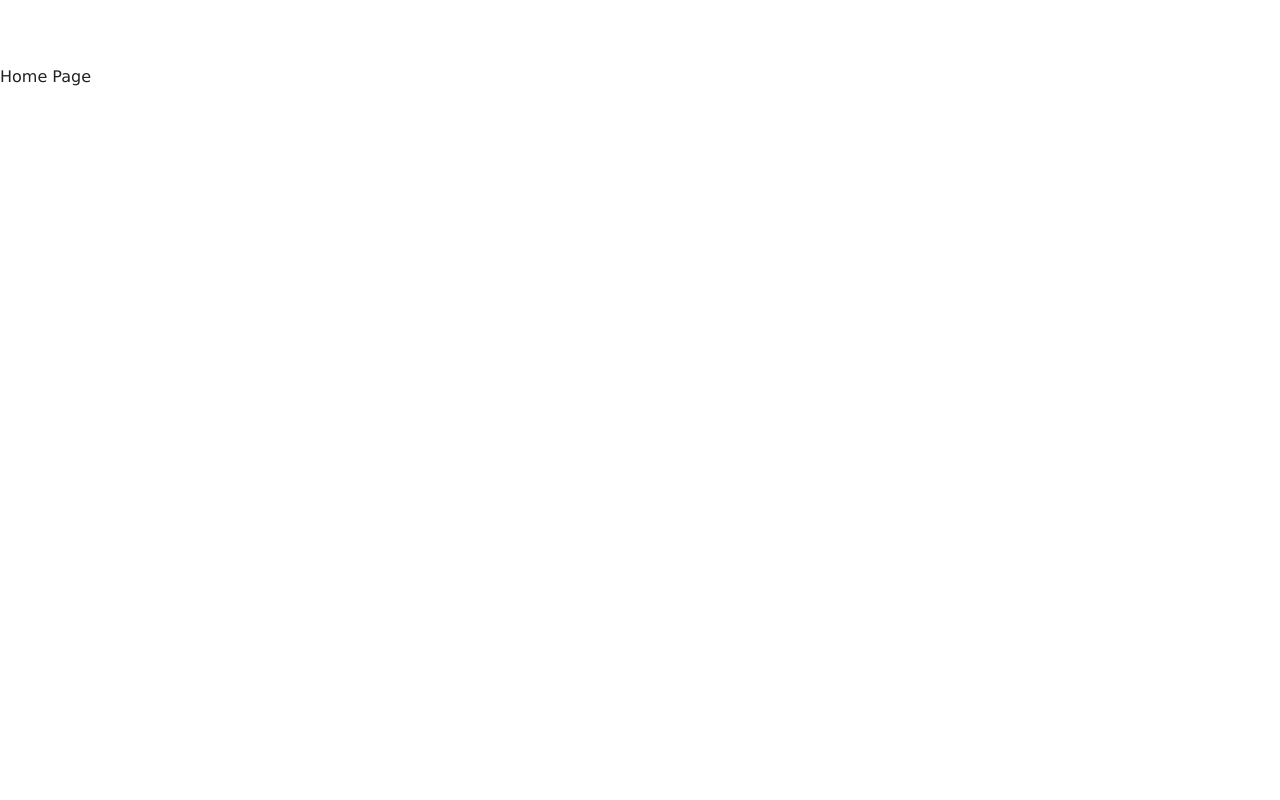
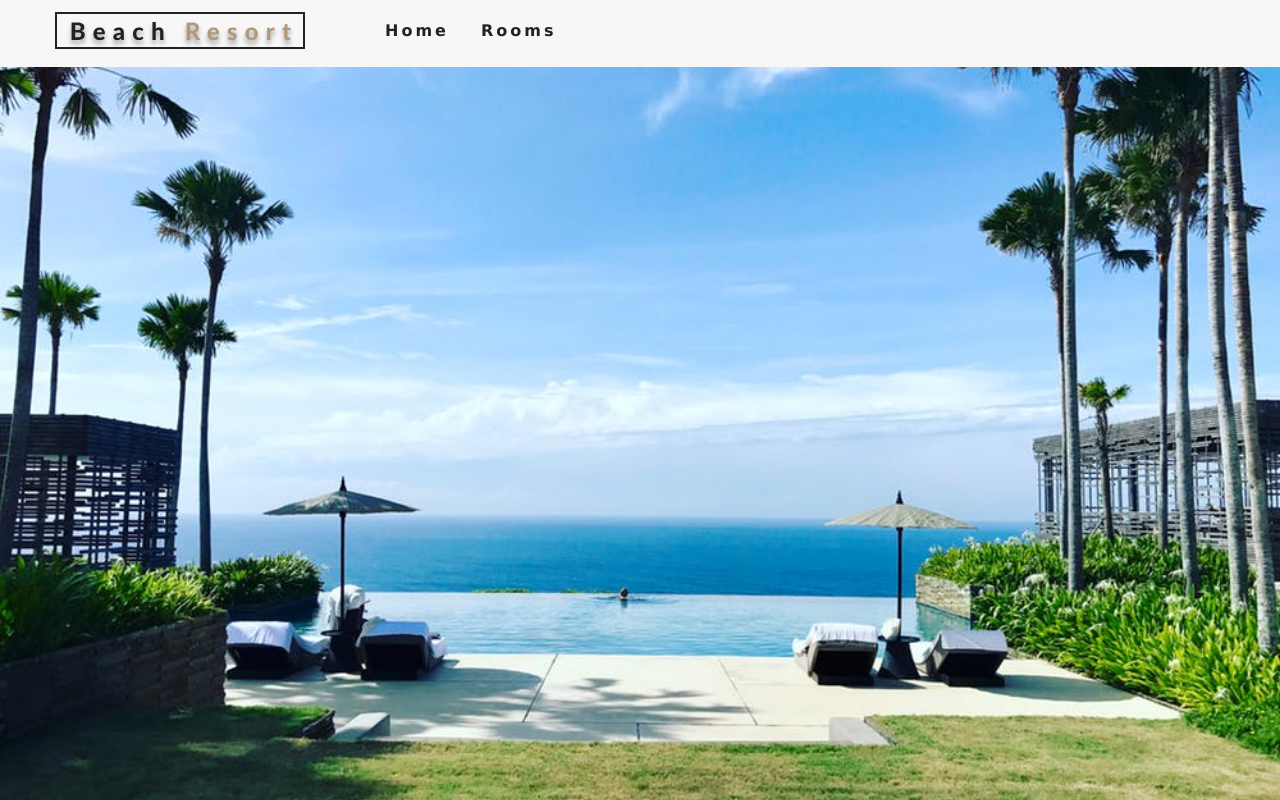
Before and after one commit to brianma03/BeachResort, a React (Create React App) app in the folder resort/: page / in a window 1280 px wide. Built offline with nearby package versions, Linux system fonts and the light colour scheme.

Commit message:
Added Navbar to all pages and default backgrounds for the pages

```diff
--- a/resort/src/App.js
+++ b/resort/src/App.js
@@ -6,16 +6,22 @@
 import SingleRoom from './pages/SingleRoom';
 import Error from './pages/Error';
 
-import { Routes, Route, Switch } from 'react-router-dom';
+import { Routes, Route } from 'react-router-dom';
 
+import Navbar from './components/Navbar';
+
+// Navbar is on all pages, hence why it is outside of all Routes.
+// The Home, Rooms, and Single Room pages are wrapped in a Routes type as they need to be separated
+// The Error page uses an '*' to be flagged when any unknown route is encountered.
 function App() {
   return (
   <>
+    <Navbar />
     <Routes>
       <Route exact path="/" element={<Home />} />
       <Route exact path="/rooms/" element={<Rooms />} />
       <Route exact path="/rooms/:slug" element={<SingleRoom />} />
-      <Route element={<Error />} />
+      <Route path='*' element={<Error />} />
     </Routes>
   </>
   );
--- /dev/null
+++ b/resort/src/components/Hero.js
@@ -0,0 +1,9 @@
+import React from 'react'
+
+export default function Hero ({ children, hero }) {
+  return <header className={hero}>{children}</header>
+}
+
+Hero.defaultProps = {
+  hero: 'defaultHero'
+}
--- /dev/null
+++ b/resort/src/components/Navbar.js
@@ -0,0 +1,47 @@
+import React, { Component } from 'react'
+import logo from '../images/logo.svg' // Accessing the icon from the images folder.
+import { FaAlignRight } from 'react-icons/fa' // Accessing the Fa Align Right from the icons package.
+import { Link } from 'react-router-dom' // This is going to be used to actually direct the user to the pages.
+
+export default class Navbar extends Component {
+  // Makes it so that by default Navbar will not be open
+  state = {
+    isOpen: false
+  }
+  // This method handles the state of the Navbar
+  // When called it will either open the NavBar or close the Navbar
+  handleToggle = () => {
+    this.setState({ isOpen: !this.state.isOpen })
+  }
+
+  render () {
+    return (
+      <nav className='navbar'>
+        <div className='nav-center'>
+          <div className='nav-header'>
+            <Link to='/'>
+              <img src={logo} alt='Beach Resort' />
+            </Link>
+            <button
+              type='button'
+              className='nav-btn'
+              onClick={this.handleToggle}
+            >
+              <FaAlignRight className='nav-icon' />
+            </button>
+          </div>
+          <ul
+            className={this.state.isOpen ? 'nav-links show-nav' : 'nav-links'}
+          >
+            <li>
+              <Link to='/'>Home</Link>
+            </li>
+            <li>
+              <Link to='/rooms'>Rooms</Link>
+            </li>
+          </ul>
+        </div>
+      </nav>
+    )
+  }
+}
--- a/resort/src/pages/Error.js
+++ b/resort/src/pages/Error.js
@@ -1,7 +1,6 @@
 import React from 'react'
+import Hero from '../components/Hero'
 
-export default function Error() {
-  return (
-	<div>Error Page</div>
-  )
+export default function Error () {
+  return <Hero />
 }
--- a/resort/src/pages/Home.js
+++ b/resort/src/pages/Home.js
@@ -1,7 +1,8 @@
-import React from 'react'
+import React from 'react';
+import Hero from '../components/Hero';
 
 export default function Home() {
   return (
-	<div>Home Page</div>
+	<Hero hero='defaultHero' />
   )
 }
--- a/resort/src/pages/Rooms.js
+++ b/resort/src/pages/Rooms.js
@@ -1,8 +1,9 @@
 import React from 'react'
+import Hero from '../components/Hero';
 
 const Rooms = () => {
   return (
-	<div>Rooms Page</div>
+	<Hero hero='roomsHero' />
   )
 }
 
```
